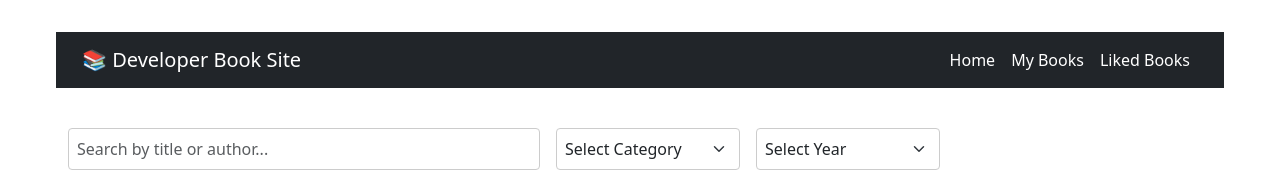
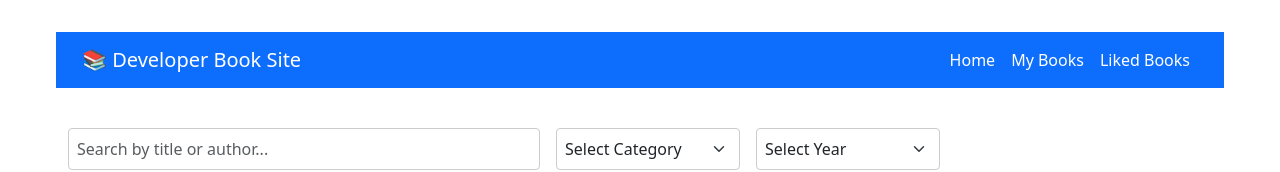
Before and after one commit to AMV0027/codemagen-library-mgmt, a React (Vite) app: page / in a window 1280 px wide. Shown: the top 172 px of the page. Built offline with nearby package versions, Linux system fonts and the light colour scheme.

Commit message:
change/header[changed header to primary]

```diff
--- a/src/components/Header/Header.jsx
+++ b/src/components/Header/Header.jsx
@@ -5,7 +5,7 @@ import "./styles.scss";
 
 function Header() {
   return (
-    <Navbar bg="dark" variant="dark" expand="lg" className="mb-3">
+    <Navbar bg="primary" variant="primary" expand="lg" className="mb-3">
       <Container>
         <Navbar.Brand as={Link} to="/">
           📚 Developer Book Site
```
